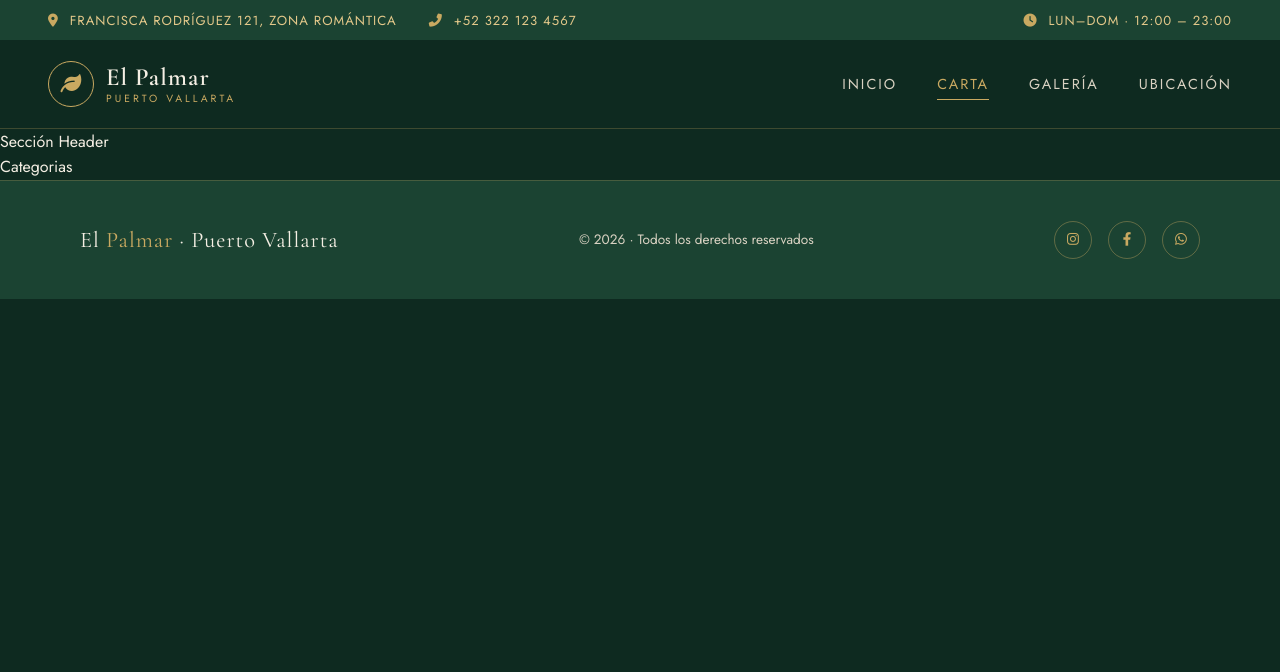
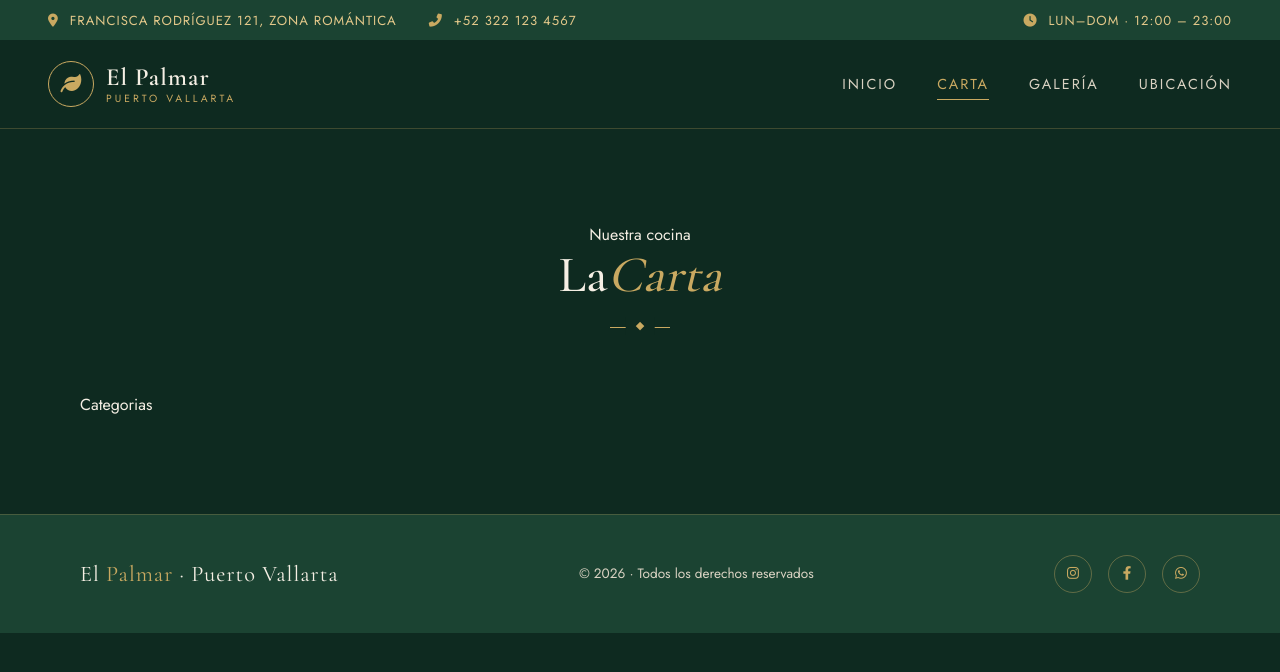
Before and after one commit to maximovj/restaurante-el-palmar, a React (Vite) app: page /menu in a window 1280 px wide. Shown: the top 672 px of the page. Built offline with nearby package versions, Linux system fonts and the light colour scheme.

Commit message:
* Se agrega estios para cabecera de la sección  y contenido

```diff
--- a/src/components/ui/SectionHeader.tsx
+++ b/src/components/ui/SectionHeader.tsx
@@ -1,7 +1,12 @@
 export function SectionHeader() {
     return (
-        <div>
-            Sección Header
+        <div className="section-header">
+            <span className="eyebrow"></span>
+            Nuestra cocina
+            <h2>
+                La<em>Carta</em>
+            </h2>
+            <div className="divider"></div>
         </div>
     );
 }
--- a/src/styles/ui.css
+++ b/src/styles/ui.css
@@ -43,6 +43,59 @@
     color: var(--dorado);
 }
 
+/* ===== Section / SectionHeader ===== */
+.section {
+    padding: 5rem 5rem 6rem;
+    background: var(--verde-profundo);
+}
+
+.section-header {
+    text-align: center;
+    margin-bottom: 4rem;
+}
+
+.section-header .eyebrow {
+    color: var(--dorado);
+    font-size: 0.75rem;
+    letter-spacing: 4px;
+    text-transform: uppercase;
+    margin-bottom: 0.8rem;
+    display: block;
+}
+
+.section-header h2 {
+    font-family: 'Cormorant Garamond', serif;
+    font-size: 3.2rem;
+    font-weight: 500;
+    color: var(--crema);
+    line-height: 1.1;
+}
+
+.section-header h2 em {
+    font-style: italic;
+    color: var(--dorado);
+}
+
+.section-header .divider::before {
+    content: '◆';
+    position: absolute;
+    top: -10px;
+    left: 50%;
+    transform: translateX(-50%);
+    color: var(--dorado);
+    background: var(--verde-profundo);
+    padding: 0 10px;
+    font-size: 0.7rem;
+}
+
+.section-header .divider {
+    width: 60px;
+    height: 1px;
+    background: var(--dorado);
+    margin: 1.5rem auto 0;
+    position: relative;
+}
+
 /* ===== Marquee ===== */
 .marquee {
     background: var(--dorado);
```
